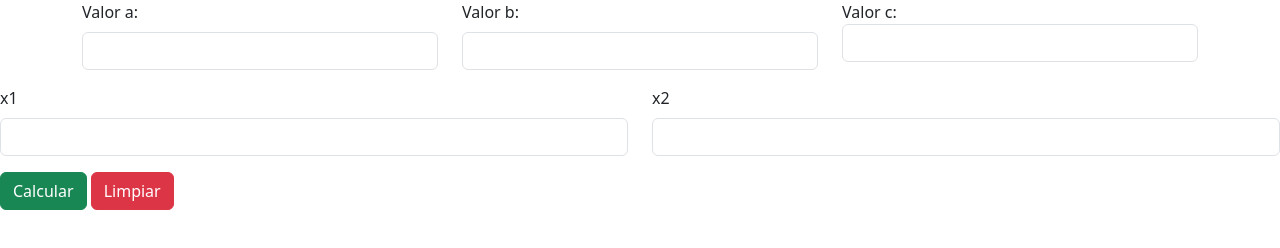
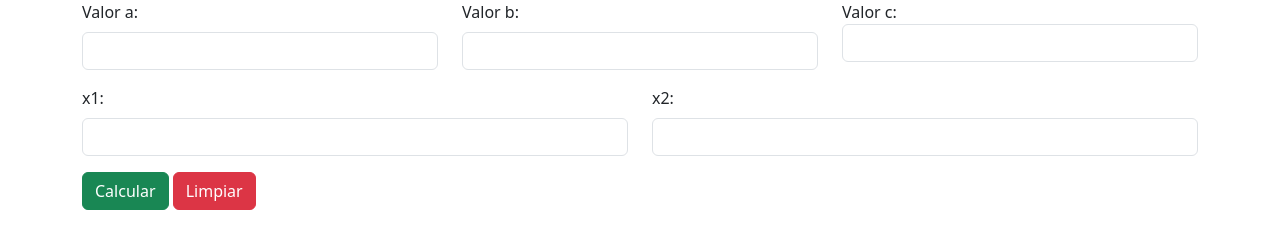
Before and after one commit to argenalbrian/javascript, a plain HTML site: page index.html in a window 1280 px wide. Drawn offline with nearby package versions, Linux system fonts and the light colour scheme.

Commit message:
Update index.html

```diff
--- a/index.html
+++ b/index.html
@@ -22,15 +22,13 @@
                     <input type="number" class="form-control" id="valorC">
                 </div>
             </div>
-        </div>
-        </div>
             <div class="row">
                 <div class="mb-3 col">
-                <label class="form-label"> x1</label>
+                    <label class="form-label"> x1:</label>
                     <input type="number" class="form-control" id="valorx1" readonly>
                 </div>
                 <div    class="mb-3 col">
-                <label class="form-label">x2</label>
+                    <label class="form-label">x2:</label>
                     <input type="number" class="form-control" id="valorx2" readonly>
                 </div>
             </div>
@@ -40,11 +38,10 @@
                     <button class="btn btn-success" onclick="calcular()">Calcular</button>
                     <button class="btn btn-danger" onclick="Limpiar()">Limpiar</button>
                 </div>
-
             </div>
-
         </div>
-
+        </div>
+    </div>
 
     <script src="js/index.js"></script>
     <script src="https://cdn.jsdelivr.net/npm/bootstrap@5.3.2/dist/js/bootstrap.bundle.min.js" integrity="sha384-C6RzsynM9kWDrMNeT87bh95OGNyZPhcTNXj1NW7RuBCsyN/o0jlpcV8Qyq46cDfL" crossorigin="anonymous"></script>
```
Lines whose indentation alone changed are shown as unchanged.
